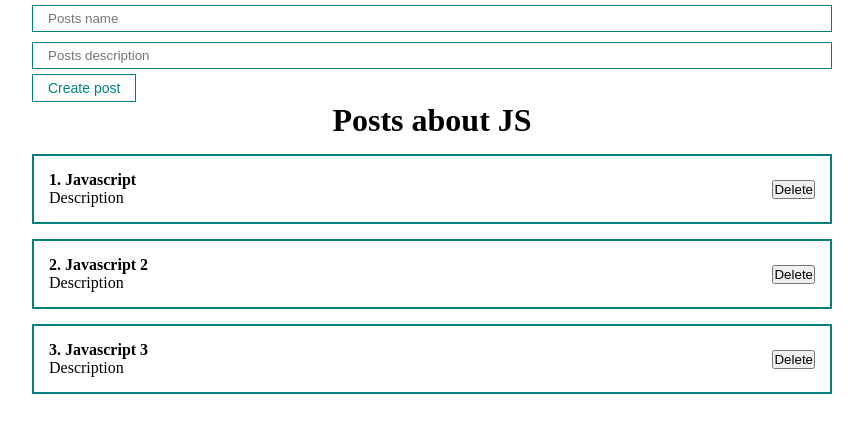
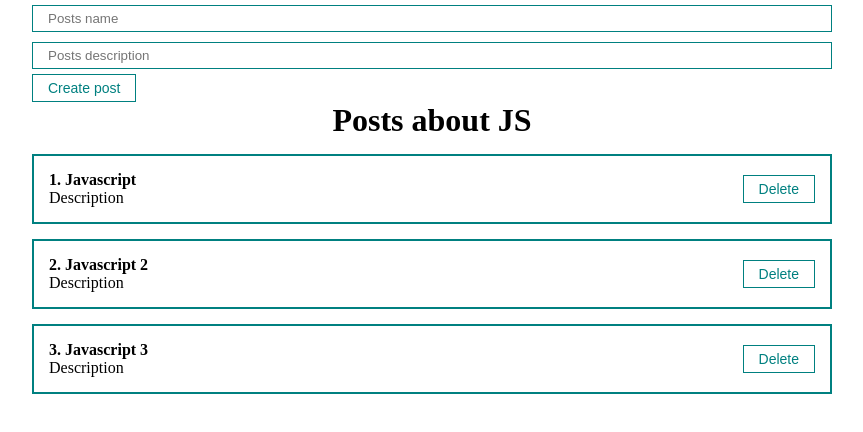
Before and after one commit to andreybakanovsky/React, a React (Create React App) app in the folder react-fund-course/: page / in a window 1280 px wide. Shown: the top 432 px of the page, without its empty margins (208-1071 px from the left). Built offline with nearby package versions, Linux system fonts and the light colour scheme.

Commit message:
3h course - add the bottons Delete functional

```diff
--- a/react-fund-course/src/App.js
+++ b/react-fund-course/src/App.js
@@ -19,10 +19,14 @@
     setPosts([...posts, newPost]);
   }
 
+  function removePost(post) {
+    setPosts(posts.filter(p => p.id !== post.id));
+  }
+
   return (
     <div className="App">
       <PostForm create={createPost} />
-      <PostList posts={posts} title="Posts about JS" />
+      <PostList remove={removePost} posts={posts} title="Posts about JS" />
     </div>
   );
 }
--- a/react-fund-course/src/components/PostItem.jsx
+++ b/react-fund-course/src/components/PostItem.jsx
@@ -1,16 +1,18 @@
 import React, { useState } from 'react';
+import MyButton from './UI/button/MyButton';
 
 const PostItem = (props) => {
+
     return (
         <div className="post" >
             <div className='post__content'>
-                <strong>{ props.number }. { props.post.title } </strong>
+                <strong>{props.number}. {props.post.title} </strong>
                 <div>
                     {props.post.body}
                 </div>
             </div>
             <div className='post__btns'>
-                <button>Delete</button>
+                <MyButton onClick={() => props.remove(props.post)}>Delete</MyButton>
             </div>
         </div>
     )
--- a/react-fund-course/src/components/PostList.jsx
+++ b/react-fund-course/src/components/PostList.jsx
@@ -1,14 +1,14 @@
 import React, { useState } from 'react';
 import PostItem from './PostItem';
 
-const PostList = ({ posts, title }) => {
+const PostList = ({ posts, title, remove }) => {
     return (
         <div>
             <h1 style={{ textAlign: 'center' }}>
-               {title}
+                {title}
             </h1>
             {posts.map((post, index) => // передадим номер элемента в массиве
-                <PostItem number={index + 1} post={post} key={post.id} />
+                <PostItem remove={remove} number={index + 1} post={post} key={post.id} />
             )}
         </div>
     )
```
